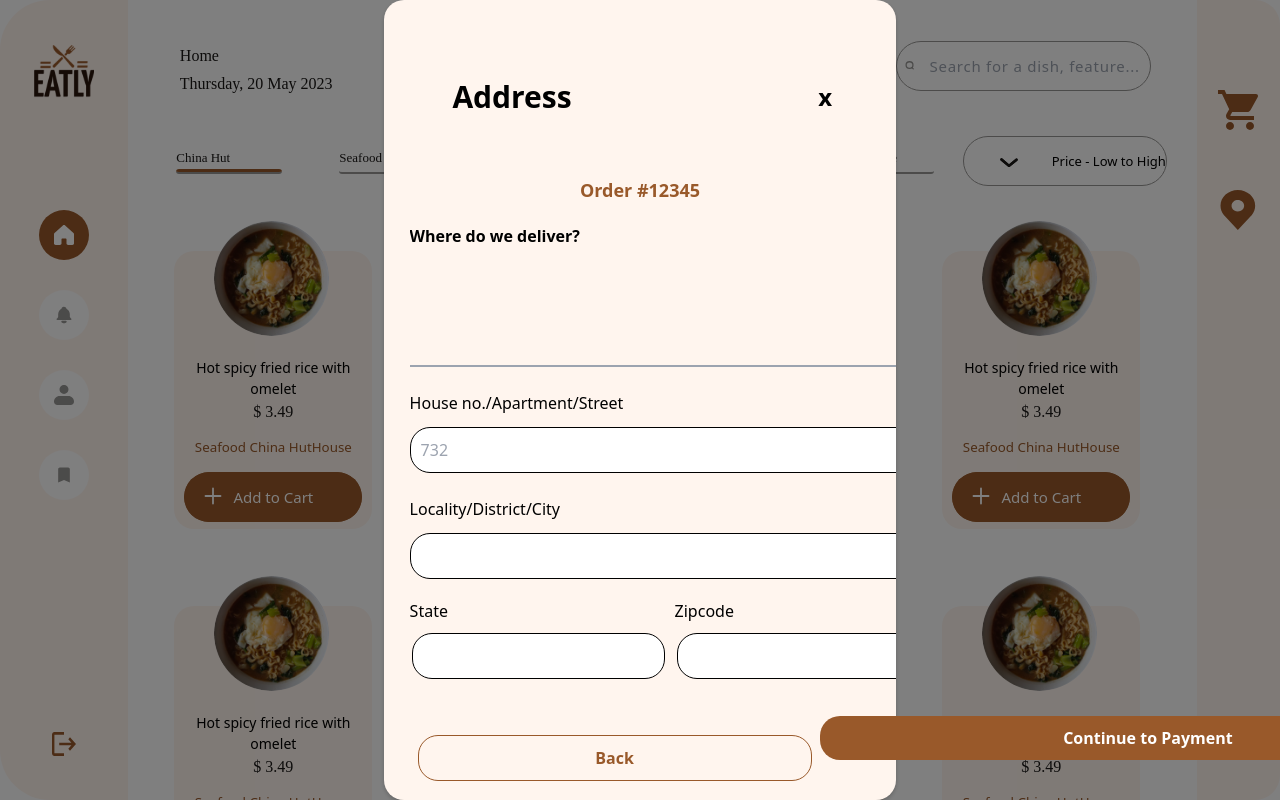
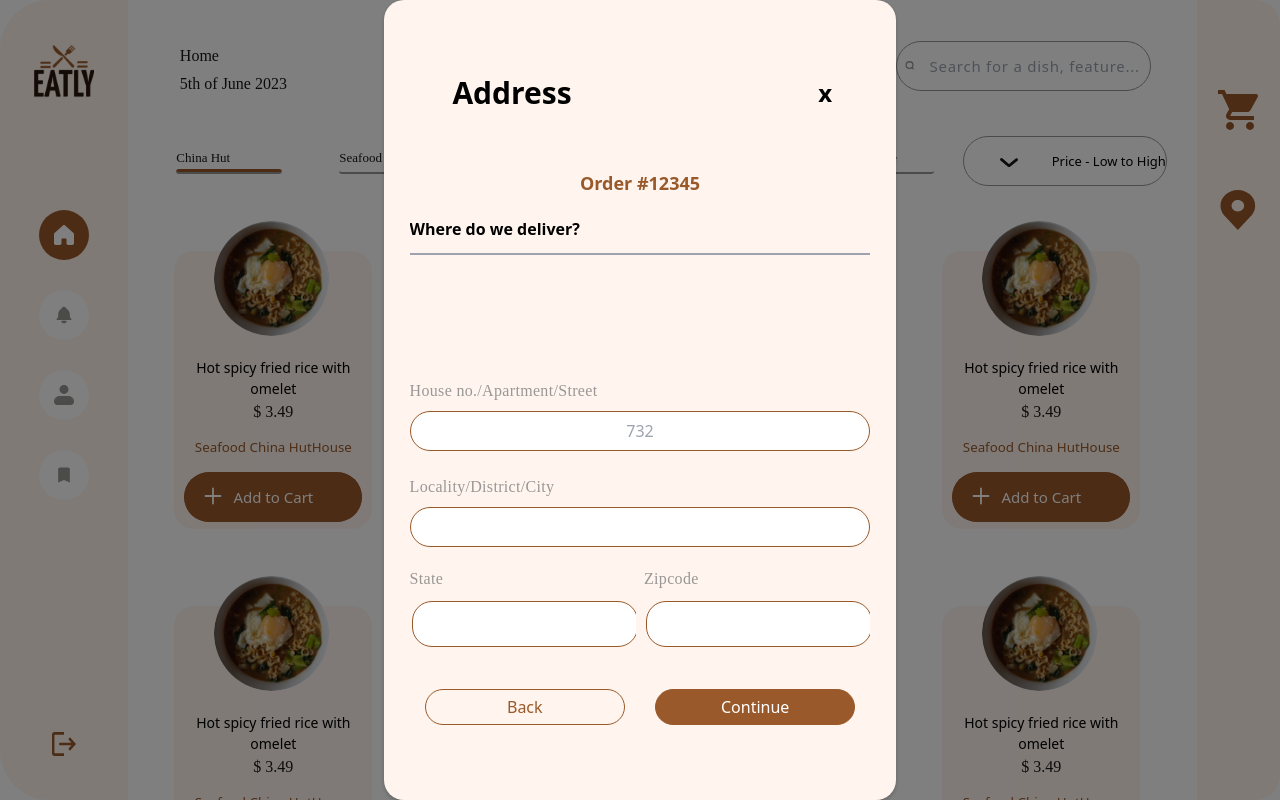
Before and after one commit to square-hktn/eatly, a React (Create React App) app: page /dashboard in a window 1280 px wide. Both pictures are taken after a click on the picture 1238 px from the left and 210 px from the top of the page. Shown: the top 800 px of the page. Built offline with nearby package versions, Linux system fonts and the light colour scheme.

Commit message:
fix: the payment platform

```diff
--- a/src/App.js
+++ b/src/App.js
@@ -4,7 +4,6 @@ import Dashboard from "./pages/dashboard/dashboard.page";
 import ProtectedRoute from "./helpers/protectedRoute";
 import LoginPage from "./pages/core/login/Login";
 import SignupPage from "./pages/core/signup/Signup";
-import SquarePayment from "./component/square_payment/SquarePayment";
 
 function App() {
   return (
@@ -17,7 +16,6 @@ function App() {
           <ProtectedRoute exact path="/signin" component={LoginPage} />
 
           <ProtectedRoute exact path="/signup" component={SignupPage} />
-          <ProtectedRoute exact path="/payment" component={SquarePayment} />
         </Switch>
       </Router>
     </div>
--- a/src/component/AddressModal.js
+++ b/src/component/AddressModal.js
@@ -18,16 +18,16 @@ function AddressModal(props) {
     });
     props.setShow(false);
     props.setShowPaymentModal(true);
-    setStreet("");
-    setCity("");
-    setZipCode("");
-    setState("");
+
   };
 
   const handleShowModal = () => {
     props.setShow(false);
   };
 
+  const handleback = () => {
+    navigate.push("/dashboard");
+  };
   return (
     <div className="address_modal">
       <div className="confirmation_sidebar_wrapper">
@@ -35,7 +35,6 @@ function AddressModal(props) {
           <div className="flex justify-center w-32">
             <p className="text-3xl font-semibold text-center">Address</p>
           </div>
-
           <div className="flex justify-end w-64">
             <button className="close-btn " onClick={(e) => handleShowModal(e)}>
               x
@@ -47,69 +46,68 @@ function AddressModal(props) {
           Order #12345
         </p>
 
-        <div className="flex w-full justify-start mt-5">
+        <div className="flex w-full justify-start mt-5 flex-col">
           <p className="font-bold text-start mb-3">Where do we deliver?</p>
+          <div className="flex flex-col w-full border-t-2 border-gray-400" />
         </div>
-
         <form onSubmit={handlesubmit}>
-          <div className="flex flex-col w-full border-t-2 border-gray-400">
-            <div class="flex flex-col w-full mt-6">
-              <p class="mb-3">House no./Apartment/Street</p>
+          <div className="flex flex-col w-full mt-6">
+            <p className="address_label">House no./Apartment/Street</p>
             <input
               placeholder="732"
-                class="address-modal-input "
+              className="address-modal-input "
               required=""
               name="street"
               value={street}
               onChange={(e) => setStreet(e.target.value)}
             />
           </div>
-            <div class="flex flex-col w-full mt-6">
-              <p class="mb-3">Locality/District/City</p>
+
+          <div className="flex flex-col w-full mt-6">
+            <p className="address_label">Locality/District/City</p>
             <input
-                class="address-modal-input "
+              className="address-modal-input "
               required=""
               name="city"
               value={city}
               onChange={(e) => setCity(e.target.value)}
             />
           </div>
-            <div class="flex w-full  justify-between pt-5 pb-10 ">
-              <div class="flex flex-col w-1/2 mr-2">
-                <p class="mb-2">State</p>
+
+          <div className="flex w-full  justify-between pt-5 pb-10 ">
+            <div className="flex flex-col w-1/2 mr-2">
+              <p className="address_label">State</p>
               <input
-                  class="address-modal-input-small "
+                className="address-modal-input-small"
                 required=""
                 name="state"
                 value={state}
                 onChange={(e) => setState(e.target.value)}
               />
             </div>
-              <div class="flex flex-col w-1/2  ">
-                <p class="pb-2">Zipcode</p>
+            <div className="flex flex-col w-1/2">
+              <p className="address_label">Zipcode</p>
               <input
-                  class="address-modal-input-small "
+                className="address-modal-input-small "
                 value={zipCode}
                 onChange={(e) => setZipCode(e.target.value)}
                 name="zipCode"
               />
             </div>
           </div>
-          </div>
-          <div class="address-modal-button-container  w-5/6">
-            <div class="flex w-full justify-between  bottom-0">
-              <div class=" w-3/5 ml-2">
-                <button class="address-modal-back-button">
-                  <p class="text-[#99592A] text-center font-semibold">Back</p>
+          <div className="address-modal-button-container">
+            <div>
+              <button
+                className="address-modal-back-button"
+                onClick={handleback}
+              >
+                Back
               </button>
             </div>
-              <div className="w-full ml-2 mb-10">
+            <div>
               <button className="address-modal-payment-button" type="submit">
-                  <p class="text-white text-center font-semibold">
-                    Continue to Payment
-                  </p>
+                Continue
               </button>
-              </div>
             </div>
           </div>
         </form>
--- a/src/component/header/header.page.js
+++ b/src/component/header/header.page.js
@@ -1,21 +1,53 @@
-import { Fragment } from "react"
-import styles from './header.module.scss';
-import searchIcon from '../../assets/Search.svg';
+import { useEffect, useState, Fragment } from "react";
+import styles from "./header.module.scss";
+import searchIcon from "../../assets/Search.svg";
 
 const Header = () => {
+  const [currentDate, setCurrentDate] = useState(new Date());
+  const [day, setDay] = useState("");
+  const [month, setMonth] = useState("");
+  const [year, setYear] = useState("");
+
+  useEffect(() => {
+    const interval = setInterval(() => {
+      const dateObj = new Date();
+      setCurrentDate(dateObj);
+
+      const day = dateObj.getDate();
+      const month = dateObj.toLocaleString("default", { month: "long" }); // Get month in full alphabet format
+      const year = dateObj.getFullYear();
+
+      setDay(day);
+      setMonth(month);
+      setYear(year);
+    }, 1000);
+
+    return () => clearInterval(interval);
+  }, []);
+
   return (
     <Fragment>
       <div className={styles.headerWrapper}>
         <div className={styles.headerText}>
           <h2>Home</h2>
-          <span>Thursday, 20 May 2023</span>
+          <span>
+            {day}th of {month} {year}
+          </span>
         </div>
         <div className={styles.inputSection}>
-          <img className={styles.searchIcon} alt="searchIcon" src={searchIcon} />
-          <input type="text" className={styles.searchBar} placeholder="Search for a dish, feature..."/>
+          <img
+            className={styles.searchIcon}
+            alt="searchIcon"
+            src={searchIcon}
+          />
+          <input
+            type="text"
+            className={styles.searchBar}
+            placeholder="Search for a dish, feature..."
+          />
         </div>
       </div>
     </Fragment>
-  )
-}
+  );
+};
 export default Header;
--- a/src/component/square_payment/SquarePayment.module.scss
+++ b/src/component/square_payment/SquarePayment.module.scss
@@ -0,0 +1,24 @@
+.modal {
+  position: fixed;
+  top: 0;
+  left: 0;
+  width: 100%;
+  height: 100%;
+  background: rgba(0, 0, 0, 0.5);
+  display: flex;
+  z-index: 1000;
+}
+
+.modal_content {
+  width: 40%;
+  height: 50%;
+  background: #fff5ee;
+  display: flex;
+  flex-direction: column;
+  justify-content: center;
+  align-items: center;
+  padding: 2%;
+  background: #fff5ee;
+  border-radius: 20px;
+  box-shadow: 0 2px 4px rgba(0, 0, 0, 0.2);
+}
--- a/src/index.css
+++ b/src/index.css
@@ -70,8 +70,6 @@
   height: 100%;
   background: rgba(0, 0, 0, 0.5);
   display: flex;
-  align-items: center;
-  justify-content: center;
   z-index: 1000;
 }
 
@@ -81,6 +79,8 @@
   background: #fff5ee;
   display: flex;
   flex-direction: column;
+  justify-content: center;
+  align-items: center;
   padding: 2%;
   background: #fff5ee;
   border-radius: 20px;
@@ -108,6 +108,18 @@
 .close-btn:hover,
 .close-btn:active {
   color: #2a160c;
+}
+
+.address_label {
+  font-family: "Poppins";
+  font-style: normal;
+  font-weight: 400;
+  font-size: 16px;
+  margin-bottom: 0.5rem;
+  /* identical to box height, or 28px */
+  letter-spacing: 0.02em;
+  color: #989795;
+  text-align: left !important;
 }
 
 .confirmation-modal-promo-code-input {
@@ -169,32 +181,42 @@ p.line_text span {
 }
 
 .address-modal-button-container {
-  position: absolute;
-  bottom: 0px;
+  display: flex;
+  align-items: center;
 }
+
 .address-modal-back-button {
   border: #99592a 1px solid;
-  padding: 10px;
+  color: #99592a;
   border-radius: 20px;
-  width: 100%;
+  font-size: 16px;
+  padding: 5px;
+  width: 200px;
 }
 .address-modal-payment-button {
-  background-color: #99592a;
-  padding: 10px;
   border-radius: 20px;
-  width: 100%;
+  padding: 5px;
+  background: #99592a;
+  border: 1px solid #99592a;
+  width: 200px;
+  text-align: center;
+  color: white;
 }
 
 .address-modal-input {
   border-radius: 20px;
-  padding: 10px;
-  border: black solid 1px;
+  padding: 7px 13px;
+  border: 1px solid #99592a;
+  width: 100%;
+  text-align: center;
 }
+
 .address-modal-input-small {
   border-radius: 20px;
   padding: 10px;
-  border: black solid 1px;
+  border: 1px solid #99592a;
   margin: 2px;
+  width: 100%;
 }
 
 .dashboard_main {
--- a/src/pages/core/login/Login.module.scss
+++ b/src/pages/core/login/Login.module.scss
@@ -56,7 +56,6 @@
         font-style: normal;
         font-weight: 400;
         font-size: 16px;
-        line-height: 175%;
         /* identical to box height, or 28px */
         letter-spacing: 0.02em;
         color: #989795;
--- a/src/pages/dashboard/dashboard.page.js
+++ b/src/pages/dashboard/dashboard.page.js
@@ -7,6 +7,7 @@ import locationIcon from "../../assets/Location.svg";
 
 //import ConfirmationModal from "../../component/ConfirmationModal";
 import AddressModal from "../../component/AddressModal";
+import SquarePayment from "../../component/square_payment/SquarePayment";
 
 const Dashboard = (props) => {
   const [show, setShow] = useState(false);
@@ -52,6 +53,7 @@ const Dashboard = (props) => {
           setShowPaymentModal={setShowPaymentModal}
         />
       )}
+      {showPaymentModal && <SquarePayment address={address}/>}
     </div>
   );
 };
```
Also changed, not shown: src/component/square_payment/SquarePayment.jsx (+23 -13 lines). Lines whose indentation alone changed are shown as unchanged.
